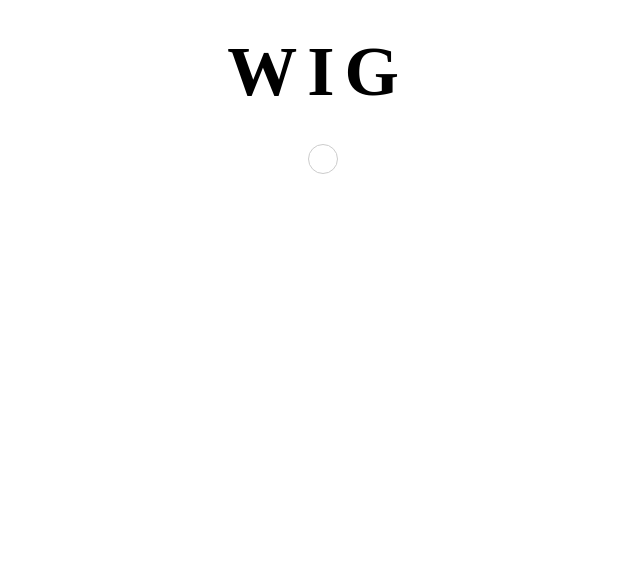
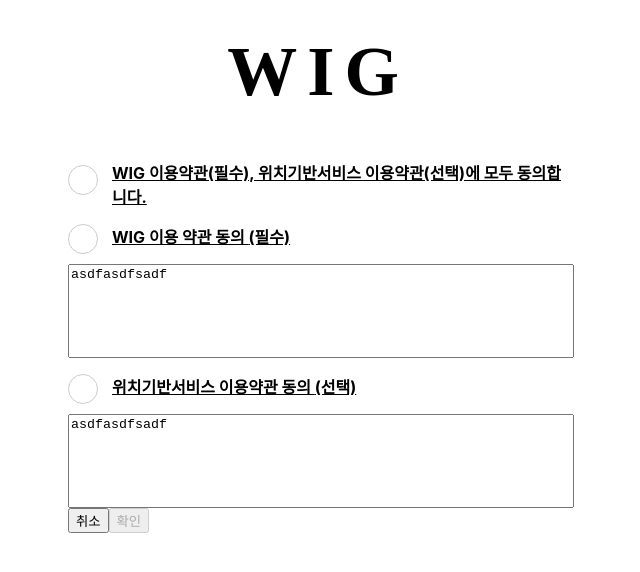
Before and after one commit to KingBoRam/wig-web, a React (Create React App) app: page /login/register in a window 1280 px wide. Shown: the top 572 px of the page, without its empty margins (322-962 px from the left). Built offline with nearby package versions, Linux system fonts and the light colour scheme; a web font is replaced by a local one.

Commit message:
힘들다

```diff
--- a/src/components/checkbox.js
+++ b/src/components/checkbox.js
@@ -1,8 +1,8 @@
 import { useState } from "react";
 import styled, { css } from "styled-components";
 
-export default function RoundCheckbox() {
-  const [isChecked, setIsChecked] = useState(false);
+export default function RoundCheckbox({ checked, text }) {
+  const [isChecked, setIsChecked] = useState(checked);
 
   const onClickCheck = () => {
     setIsChecked(!isChecked);
@@ -11,32 +11,38 @@
   return (
     <>
       <SCustomCheckboxWrapper>
-        <SCustomCheckbox type="checkbox" isChecked={isChecked} />
+        <SCustomCheckbox type="checkbox" chekced={checked} id="check" />
         <SCustomLabel
           onClick={onClickCheck}
           isChecked={isChecked}
+          htmlFor="check"
         ></SCustomLabel>
       </SCustomCheckboxWrapper>
+      <div>
+        <label
+          style={{
+            marginLeft: "10px",
+            fontWeight: "bold",
+            textDecoration: "underline",
+          }}
+          htmlFor="check"
+          onClick={onClickCheck}
+        >
+          {text}
+        </label>
+      </div>
     </>
   );
 }
 
 const SCustomCheckboxWrapper = styled.div`
   position: relative;
+  width: 28px;
+  height: 28px;
 `;
 
 const SCustomCheckbox = styled.input`
-  visibility: hidden;
-  ${({ isChecked }) =>
-    isChecked
-      ? css`
-          background-color: #66bb6a;
-          border-color: #66bb6a;
-          &:after: {
-            opacity: 1;
-          }
-        `
-      : null}
+  visibility: hide;
 `;
 
 const SCustomLabel = styled.label`
@@ -54,23 +60,20 @@
       ? css`
           background-color: #66bb6a;
           border-color: #66bb6a;
-          &:after {
+          &:before {
+            position: absolute;
+            content: "";
+            width: 12px;
+            height: 6px;
             border: 2px solid #fff;
             border-top: none;
             border-right: none;
-            content: "";
-            height: 6px;
+            transform: rotate(-45deg);
             left: 7px;
-            position: absolute;
             top: 8px;
-            transform: rotate(-45deg);
-            width: 12px;
           }
         `
       : css`
-          background-color: #fff !important;
-          &:after {
-            opacity: 1;
-          }
+          opacity: 1;
         `}
 `;
--- a/src/pages/register.js
+++ b/src/pages/register.js
@@ -1,21 +1,205 @@
-import React from "react";
 import WigHeader from "../components/wigHeader";
-import styled from "styled-components";
-
-import RoundCheckbox from "../components/checkbox";
+import styled, { css } from "styled-components";
+import React, { useState, useEffect } from "react";
 const RegisterTemplate = styled.div`
   display: flex;
   flex-direction: column;
-  jutify-content: center;
   align-items: center;
+  margin: 0 auto;
+  max-width: 500px;
+`;
+const SCustomCheckboxWrapper = styled.div`
+  position: relative;
+  margin-bottom: 1rem;
+  margin-top: 1rem;
+`;
+const SCustomCheckbox = styled.input`
+  visibility: hidden;
+`;
+const SCustomLabel = styled.label`
+  background-color: #fff;
+  border: 1px solid #ccc;
+  border-radius: 50%;
+  cursor: pointer;
+  width: 28px;
+  height: 28px;
+  position: absolute;
+  left: 0;
+  top: 0;
+  ${({ isChecked }) =>
+    isChecked
+      ? css`
+          background-color: #66bb6a;
+          border-color: #66bb6a;
+          &:before {
+            position: absolute;
+            content: "";
+            width: 12px;
+            height: 6px;
+            border: 2px solid #fff;
+            border-top: none;
+            border-right: none;
+            transform: rotate(-45deg);
+            left: 7px;
+            top: 8px;
+          }
+        `
+      : css`
+          opacity: 1;
+        `}
+`;
+const StyledTextArea = styled.textarea`
+  width: 100%; /* 컨테이너에 맞게 100%로 설정 */
+  max-width: 500px; /* 최대 넓이 제한 */
+  height: 88px;
+  resize: none;
+  overflow: auto;
+  display: block;
 `;
 
 const Register = () => {
+  const [allCheck, setAllCheck] = useState(false);
+  const [useCheck, setUseCheck] = useState(false);
+  const [localeCheck, setlocaleCheck] = useState(false);
+  const [isChecked, setIsChecked] = useState(false);
+  const onClickCheck = () => {
+    setIsChecked(!isChecked);
+  };
+  const allBtnEvent = () => {
+    if (allCheck === false) {
+      setAllCheck(true);
+      setlocaleCheck(true);
+      setUseCheck(true);
+    } else {
+      setAllCheck(false);
+      setlocaleCheck(false);
+      setUseCheck(false);
+    }
+  };
+  const useBtnEvent = () => {
+    if (useCheck === false) {
+      setUseCheck(true);
+    } else {
+      setUseCheck(false);
+    }
+  };
+  const localeBtnEvent = () => {
+    if (localeCheck === false) {
+      setlocaleCheck(true);
+    } else {
+      setlocaleCheck(false);
+    }
+  };
+  useEffect(() => {
+    if (localeCheck === true && useCheck === true) {
+      setAllCheck(true);
+    } else {
+      setAllCheck(false);
+    }
+  }, [localeCheck, useCheck]);
+
   return (
-    <RegisterTemplate>
+    <div>
       <WigHeader></WigHeader>
-      <RoundCheckbox></RoundCheckbox>
-    </RegisterTemplate>
+      <RegisterTemplate>
+        <form>
+          <SCustomCheckboxWrapper>
+            <div
+              style={{
+                display: "flex",
+                alignItems: "center",
+                justifyContent: "center",
+              }}
+            >
+              <SCustomCheckbox
+                type="checkbox"
+                id="all-check"
+                checked={allCheck}
+                onChange={allBtnEvent}
+              ></SCustomCheckbox>
+              <SCustomLabel
+                style={{ marginTop: "5px" }}
+                htmlFor="all-check"
+                onClick={onClickCheck}
+                isChecked={allCheck}
+              ></SCustomLabel>
+              <label
+                style={{
+                  marginLeft: "1.5rem",
+                  fontWeight: "bold",
+                  textDecoration: "underline",
+                  cursor: "pointer",
+                  width: "100%",
+                  maxWidth: "500px",
+                  display: "inline",
+                }}
+                htmlFor="all-check"
+                onClick={onClickCheck}
+              >
+                WIG 이용약관(필수), 위치기반서비스 이용약관(선택)에 모두
+                동의합니다.
+              </label>
+            </div>
+          </SCustomCheckboxWrapper>
+          <SCustomCheckboxWrapper>
+            <SCustomCheckbox
+              type="checkbox"
+              id="use-check"
+              checked={useCheck}
+              onChange={useBtnEvent}
+            ></SCustomCheckbox>
+            <SCustomLabel
+              htmlFor="use-check"
+              onClick={onClickCheck}
+              isChecked={useCheck}
+            ></SCustomLabel>
+            <label
+              style={{
+                marginLeft: "1.5rem",
+                fontWeight: "bold",
+                textDecoration: "underline",
+                cursor: "pointer",
+              }}
+              htmlFor="use-check"
+              onClick={onClickCheck}
+            >
+              WIG 이용 약관 동의 <span>(필수)</span>
+            </label>
+          </SCustomCheckboxWrapper>
+          <StyledTextArea readOnly>asdfasdfsadf</StyledTextArea>
+
+          <SCustomCheckboxWrapper>
+            <SCustomCheckbox
+              type="checkbox"
+              id="locale-check"
+              checked={localeCheck}
+              onChange={localeBtnEvent}
+            ></SCustomCheckbox>
+            <SCustomLabel
+              htmlFor="locale-check"
+              onClick={onClickCheck}
+              isChecked={localeCheck}
+            ></SCustomLabel>
+            <label
+              style={{
+                marginLeft: "1.5rem",
+                fontWeight: "bold",
+                textDecoration: "underline",
+                cursor: "pointer",
+              }}
+              htmlFor="locale-check"
+              onClick={onClickCheck}
+            >
+              위치기반서비스 이용약관 동의 <span>(선택)</span>
+            </label>
+          </SCustomCheckboxWrapper>
+          <StyledTextArea readOnly>asdfasdfsadf</StyledTextArea>
+
+          <button>취소</button>
+          <button disabled={!useCheck}>확인</button>
+        </form>
+      </RegisterTemplate>
+    </div>
   );
 };
 export default Register;
```
